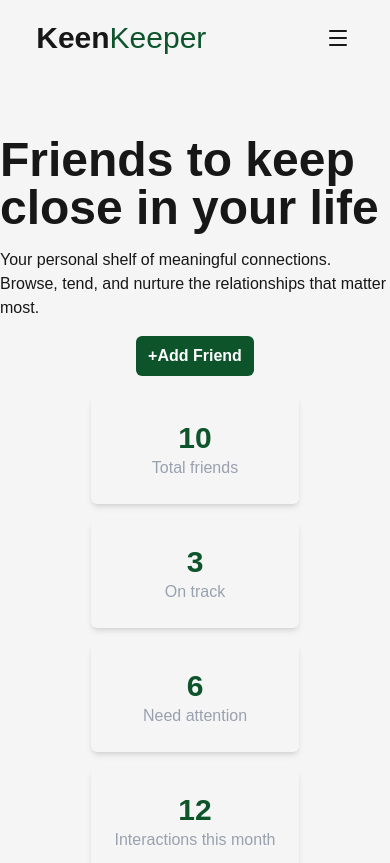
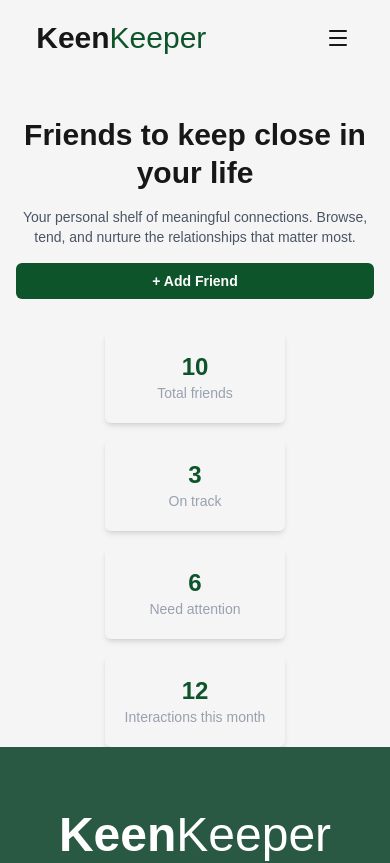
Before and after one commit to SayemImran/keen-keeper, a Next.js app: page /home in a window 390 px wide. Shown: the top 863 px of the page. Built offline with nearby package versions, Linux system fonts and the light colour scheme; what next would draw is missing.

Commit message:
sorting, searching logic added

```diff
--- a/package.json
+++ b/package.json
@@ -22,6 +22,7 @@
   "devDependencies": {
     "@tailwindcss/postcss": "^4",
     "babel-plugin-react-compiler": "1.0.0",
+    "daisyui": "^5.5.19",
     "eslint": "^9",
     "eslint-config-next": "16.2.3",
     "tailwindcss": "^4"
--- a/src/app/friends/[friendId]/page.jsx
+++ b/src/app/friends/[friendId]/page.jsx
@@ -10,7 +10,7 @@ const FriendsDetails = async ({ params }) => {
   if (!user) return <div className="p-6">User not found</div>;
 
   return (
-    <div className="max-w-6xl mx-auto px-4 sm:px-6 lg:px-0 grid grid-cols-1 lg:grid-cols-3 gap-6 lg:gap-5 mb-10 mt-10">
+    <div className="max-w-6xl mx-auto px-4 sm:px-2 lg:px-0 grid grid-cols-1 lg:grid-cols-3 gap-6 lg:gap-5 mb-10 mt-10">
       {/* LEFT SIDEBAR */}
       <div className="flex flex-col items-center space-y-4">
         <div className="flex flex-col items-center gap-2 shadow-md rounded-md p-5 sm:p-6 w-full text-center">
@@ -44,7 +44,7 @@ const FriendsDetails = async ({ params }) => {
 
           <p className="italic text-gray-400 text-sm mt-2">{`"${user.bio}"`}</p>
 
-          <p className="text-sm text-gray-500">Preferred: email</p>
+          <p className="text-sm text-gray-500">{user.email}</p>
         </div>
 
         {/* ACTION BUTTONS */}
@@ -67,7 +67,7 @@ const FriendsDetails = async ({ params }) => {
       <div className="lg:col-span-2 flex flex-col space-y-6">
         {/* STATS GRID */}
         <div className="grid grid-cols-1 sm:grid-cols-3 gap-4">
-          <div className="p-6 sm:p-8 flex flex-col items-center justify-center rounded-md shadow-md text-center">
+          <div className="p-6 sm:p- flex flex-col items-center justify-center rounded-md shadow-md text-center">
             <span className="text-2xl sm:text-3xl font-semibold text-green-900">
               {user.days_since_friend}
             </span>
--- a/src/app/friends/page.jsx
+++ b/src/app/friends/page.jsx
@@ -1,11 +1,18 @@
 import FriendsCard from "@/components/card/Card";
 import data from "../../../public/data.json";
+import { Suspense } from "react";
 const FriendsPage = () => {
   return (
     <div className="mt-10 mb-5 max-w-7xl mx-auto grid grid-cols-1 md:grid-cols-2 lg:grid-cols-4 gap-6">
+      <Suspense
+        fallback={
+          <span className="loading loading-spinner text-success"></span>
+        }
+      >
         {data.map((friend) => (
           <FriendsCard key={friend.id} friend={friend} />
         ))}
+      </Suspense>
     </div>
   );
 };
--- a/src/app/home/page.jsx
+++ b/src/app/home/page.jsx
@@ -2,31 +2,65 @@ import data from "../../../public/data.json";
 
 const Homepage = () => {
   const friendsCount = data.length;
+
   return (
     <>
-      <div className="max-w-7xl mx-auto flex flex-col items-center justify-center gap-4 mt-15">
-        <div>
-          <h1 className="font-bold text-5xl">
+      {/* HERO SECTION */}
+      <div className="max-w-5xl mx-auto px-4 sm:px-6 flex flex-col items-center justify-center gap-4 mt-10 sm:mt-16 text-center">
+
+        <h1 className="font-bold text-3xl sm:text-4xl lg:text-5xl leading-tight">
           Friends to keep close in your life
         </h1>
-        </div>
-        <div className="">
-          <p>
+
+        <p className="text-sm sm:text-base text-gray-600 max-w-xl">
           Your personal shelf of meaningful connections. Browse, tend, and
           nurture the relationships that matter most.
         </p>
-        </div>
-        <div>
-          <button className="bg-green-900 rounded-md px-3 py-2 text-white font-semibold">
-            +Add Friend
+
+        <button className="bg-green-900 rounded-md px-4 py-2 text-white font-semibold text-sm sm:text-base w-full sm:w-auto">
+          + Add Friend
         </button>
       </div>
+
+      {/* STATS SECTION */}
+      <div className="max-w-7xl mx-auto px-4 sm:px-6 grid grid-cols-1 sm:grid-cols-2 lg:grid-cols-4 gap-4 sm:gap-6 mt-8 sm:mt-10">
+
+        <div className="flex flex-col items-center justify-center shadow-md rounded-md p-5 sm:p-6">
+          <p className="text-green-900 text-2xl sm:text-3xl font-semibold">
+            {friendsCount}
+          </p>
+          <p className="text-gray-400 text-sm sm:text-base">
+            Total friends
+          </p>
         </div>
-      <div className="max-w-7xl mx-auto grid grid-cols-1 md:grid-cols-2 lg:grid-cols-4 gap-4 mt-5">
-        <div className="flex flex-col items-center justify-center shadow-md rounded-md p-6"><p className="text-green-900 text-3xl font-semibold">{friendsCount}</p><p className="text-gray-400">Total friends</p></div>
-        <div className="flex flex-col items-center justify-center shadow-md rounded-md p-6"><p className="text-green-900 text-3xl font-semibold">3</p><p className="text-gray-400">On track</p></div>
-        <div className="flex flex-col items-center justify-center shadow-md rounded-md p-6"><p className="text-green-900 text-3xl font-semibold">6</p><p className="text-gray-400">Need attention</p></div>
-        <div className="flex flex-col items-center justify-center shadow-md rounded-md p-6"><p className="text-green-900 text-3xl font-semibold">12</p><p className="text-gray-400">Interactions this month</p></div>
+
+        <div className="flex flex-col items-center justify-center shadow-md rounded-md p-5 sm:p-6">
+          <p className="text-green-900 text-2xl sm:text-3xl font-semibold">
+            3
+          </p>
+          <p className="text-gray-400 text-sm sm:text-base">
+            On track
+          </p>
+        </div>
+
+        <div className="flex flex-col items-center justify-center shadow-md rounded-md p-5 sm:p-6">
+          <p className="text-green-900 text-2xl sm:text-3xl font-semibold">
+            6
+          </p>
+          <p className="text-gray-400 text-sm sm:text-base">
+            Need attention
+          </p>
+        </div>
+
+        <div className="flex flex-col items-center justify-center shadow-md rounded-md p-5 sm:p-6">
+          <p className="text-green-900 text-2xl sm:text-3xl font-semibold">
+            12
+          </p>
+          <p className="text-gray-400 text-sm sm:text-base">
+            Interactions this month
+          </p>
+        </div>
+
       </div>
     </>
   );
--- a/src/app/layout.js
+++ b/src/app/layout.js
@@ -37,7 +37,7 @@ export default function RootLayout({ children }) {
       lang="en"
       className={`${geistSans.variable} ${geistMono.variable} h-full antialiased`}
     >
-      <body className="min-h-full flex flex-col">
+      <body className="min-h-full flex flex-col bg-gray-200">
         <Navbar />
         <ContactProvider>
           {children}
--- a/src/app/timeline/page.jsx
+++ b/src/app/timeline/page.jsx
@@ -40,22 +40,76 @@ const typeConfig = {
 
 const TimelinePage = () => {
   const { logs } = useContact();
+
   const [activeFilter, setActiveFilter] = useState("all");
+  const [search, setSearch] = useState("");
+  const [sortOrder, setSortOrder] = useState("newest");
 
-  const filtered =
-    activeFilter === "all"
-      ? logs
-      : logs.filter((log) => log.contactType === activeFilter);
+  const filtered = logs
+    // FILTER BY TYPE
+    .filter((log) =>
+      activeFilter === "all" ? true : log.contactType === activeFilter,
+    )
+
+    // SEARCH
+    .filter((log) => {
+      const q = search.toLowerCase();
+
+      return (
+        log.name.toLowerCase().includes(q) ||
+        log.contactType.toLowerCase().includes(q)
+      );
+    })
+
+    // SORT
+    .sort((a, b) => {
+      const dateA = new Date(a.dateTime).getTime();
+      const dateB = new Date(b.dateTime).getTime();
+
+      return sortOrder === "newest" ? dateB - dateA : dateA - dateB;
+    });
 
   return (
     <div className="w-full max-w-3xl mx-auto px-4 sm:px-6 py-6 sm:py-8">
-
-      {/* TITLE */}
       <h1 className="text-xl sm:text-2xl font-semibold text-gray-900 mb-4 sm:mb-6">
         Timeline
       </h1>
 
-      {/* FILTERS (scrollable on mobile) */}
+      {/* SEARCH */}
+      <input
+        type="text"
+        placeholder="Search by name or type..."
+        value={search}
+        onChange={(e) => setSearch(e.target.value)}
+        className="w-full mb-4 px-3 py-2 border rounded-lg text-sm"
+      />
+
+      {/* SORT */}
+      <div className="flex gap-2 mb-4">
+        <button
+          onClick={() => setSortOrder("newest")}
+          className={`px-3 py-1 text-xs rounded-full border ${
+            sortOrder === "newest"
+              ? "bg-gray-900 text-white border-gray-900"
+              : "bg-white text-gray-600 border-gray-200"
+          }`}
+        >
+          Newest
+        </button>
+
+        <button
+          onClick={() => setSortOrder("oldest")}
+          className={`px-3 py-1 text-xs rounded-full border ${
+            sortOrder === "oldest"
+              ? "bg-gray-900 text-white border-gray-900"
+              : "bg-white text-gray-600 border-gray-200"
+          }`}
+        >
+          Oldest
+        </button>
+      </div>
+
+      {/* FILTERS */}
       <div className="flex gap-2 mb-5 sm:mb-6 overflow-x-auto pb-2 scrollbar-hide">
         {filterOptions.map(({ label, value, icon }) => (
           <button
@@ -73,31 +127,26 @@ const TimelinePage = () => {
         ))}
       </div>
 
-      {/* EMPTY STATE */}
       {filtered.length === 0 ? (
         <p className="text-center text-gray-400 py-12 sm:py-16 text-sm">
           No entries found.
         </p>
       ) : (
         <div className="flex flex-col gap-3 sm:gap-4">
-
-          {filtered.map((log, index) => {
+          {filtered.map((log) => {
             const config = typeConfig[log.contactType] ?? typeConfig.meetup;
 
             return (
               <div
-                key={index}
+                key={log.id || log.dateTime}
                 className="flex items-start sm:items-center gap-3 sm:gap-4 bg-white border border-gray-100 rounded-xl px-4 sm:px-5 py-3 sm:py-4 hover:border-gray-200 transition-colors"
               >
-
-                {/* ICON */}
                 <div
                   className={`w-9 h-9 sm:w-10 sm:h-10 rounded-full flex items-center justify-center flex-shrink-0 ${config.iconBg} ${config.iconColor}`}
                 >
                   {config.icon}
                 </div>
 
-                {/* TEXT */}
                 <div className="min-w-0">
                   <p className="text-sm font-medium text-gray-900 truncate">
                     {config.label}{" "}
@@ -114,7 +163,6 @@ const TimelinePage = () => {
                     })}
                   </p>
                 </div>
-
               </div>
             );
           })}
```
Also changed, not shown: 1 other file (tests, documents, lock files or other folders). Lines whose indentation alone changed are shown as unchanged.
